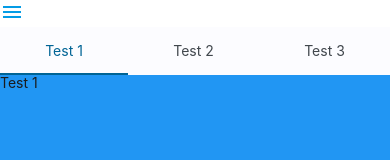
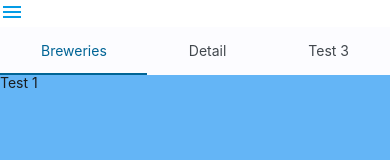
Before and after one commit to marmelich/PD4_Aplicacio_MaterializeCSS, a website: page www/index.html in a window 390 px wide. Drawn offline with nearby package versions, Linux system fonts and the light colour scheme; some packages are replaced by stand-ins of ours; no server answers.

Commit message:
28 enero

```diff
--- a/www/index.html
+++ b/www/index.html
@@ -37,13 +37,13 @@
 
 
     <ul id="tabs-swipe-demo" class="tabs">
-        <li class="tab col s3"><a class="active" href="#test-swipe-1">Test 1</a></li>
-        <li class="tab col s3"><a href="#test-swipe-2">Test 2</a></li>
+        <li class="tab col s3"><a class="active" href="#test-swipe-1">Breweries</a></li>
+        <li class="tab col s3"><a href="#test-swipe-2">Detail</a></li>
         <li class="tab col s3"><a href="#test-swipe-3">Test 3</a></li>
     </ul>
-    <div id="test-swipe-1" class="col s12 blue">Test 1</div>
-    <div id="test-swipe-2" class="col s12 red">Test 2</div>
-    <div id="test-swipe-3" class="col s12 green">Test 3</div>
+    <div id="test-swipe-1" class="col s12 blue lighten-2">Test 1</div>
+    <div id="test-swipe-2" class="col s12 pink lighten-2">Test 2</div>
+    <div id="test-swipe-3" class="col s12 green lighten-2">Test 3</div>
 
 
 
```
